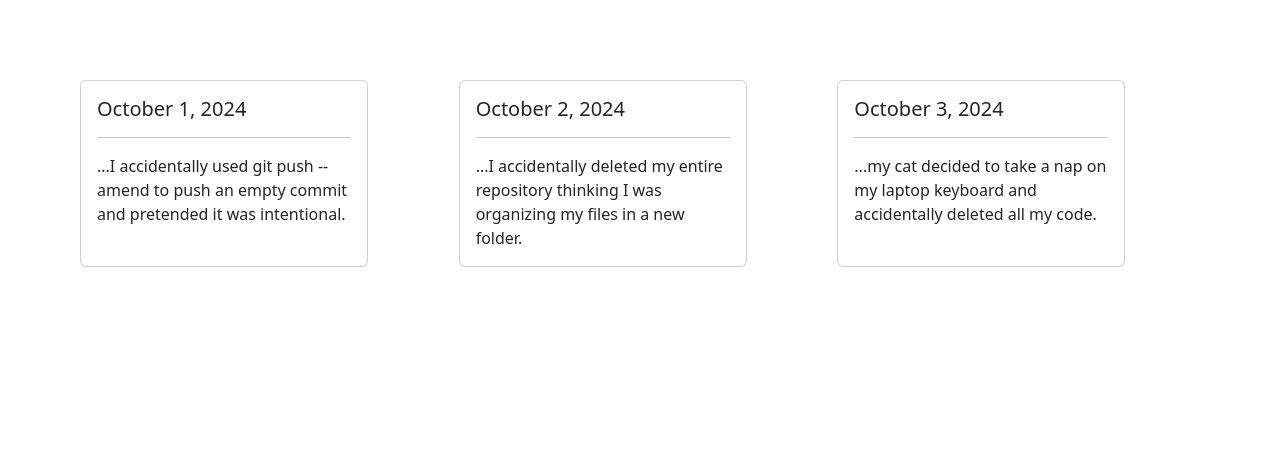
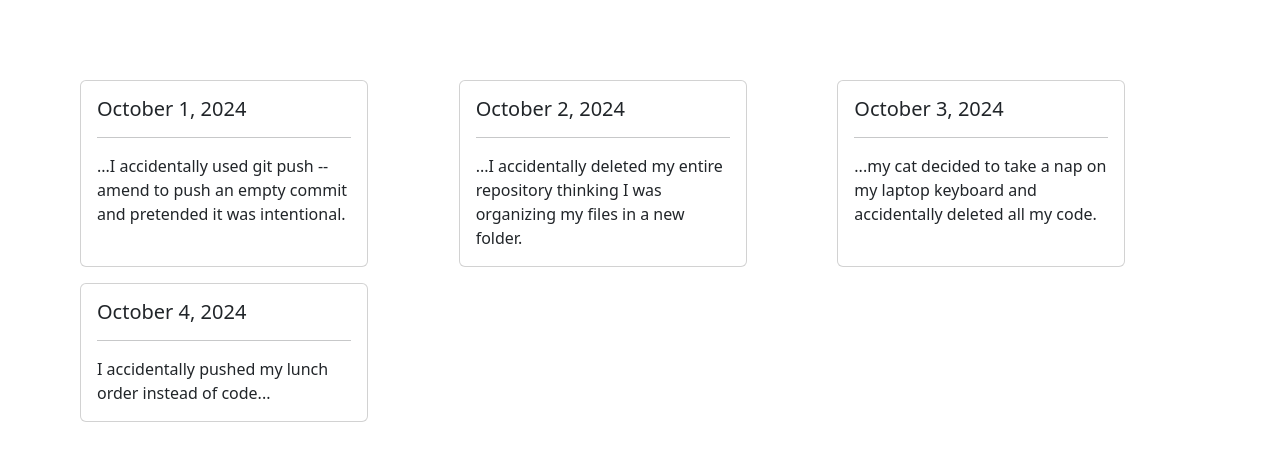
Before and after one commit to eric-zamora-tech/hall-of-shame, a React (Create React App) app: page / in a window 1280 px wide. Shown: the top 460 px of the page. Built offline with nearby package versions, Linux system fonts and the light colour scheme; the HTML template or start-up script is replaced by a standard one.

Commit message:
Added Shame Card

```diff
--- a/src/App.js
+++ b/src/App.js
@@ -7,6 +7,7 @@ function App() {
 <ShameCard title="October 1, 2024" content="...I accidentally used git push --amend to push an empty commit and pretended it was intentional." />
 <ShameCard title="October 2, 2024" content="...I accidentally deleted my entire repository thinking I was organizing my files in a new folder." />
 <ShameCard title="October 3, 2024" content="...my cat decided to take a nap on my laptop keyboard and accidentally deleted all my code." />
+<ShameCard title="October 4, 2024" content="I accidentally pushed my lunch order instead of code..." />
     </div>
   );
 }
```
